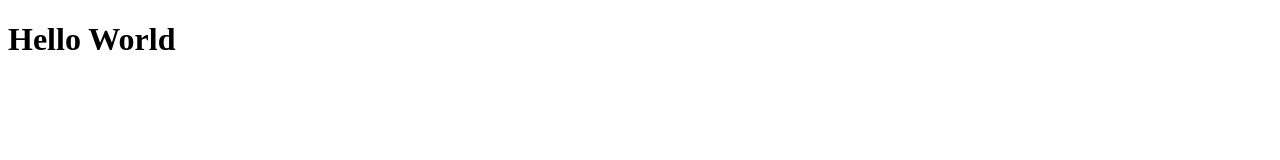
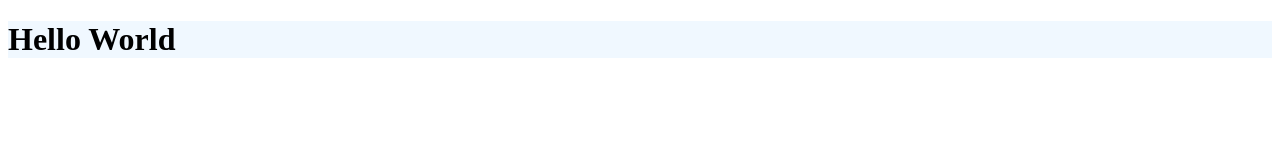
Before and after one commit to pauloaug07/html-, a plain HTML site: page index.html in a window 1280 px wide. Drawn offline with Linux system fonts and the light colour scheme.

Commit message:
backgroundcolor-styleh1

```diff
--- a/index.html
+++ b/index.html
@@ -6,6 +6,11 @@
     <meta http-equiv="X-UA-Compatible" content="IE=edge">
     <meta name="viewport" content="width=device-width, initial-scale=1.0">
     <title>Document</title>
+    <style>
+        h1 {
+            background-color: aliceblue;
+        }
+    </style>
 </head>
 
 <body>
```
